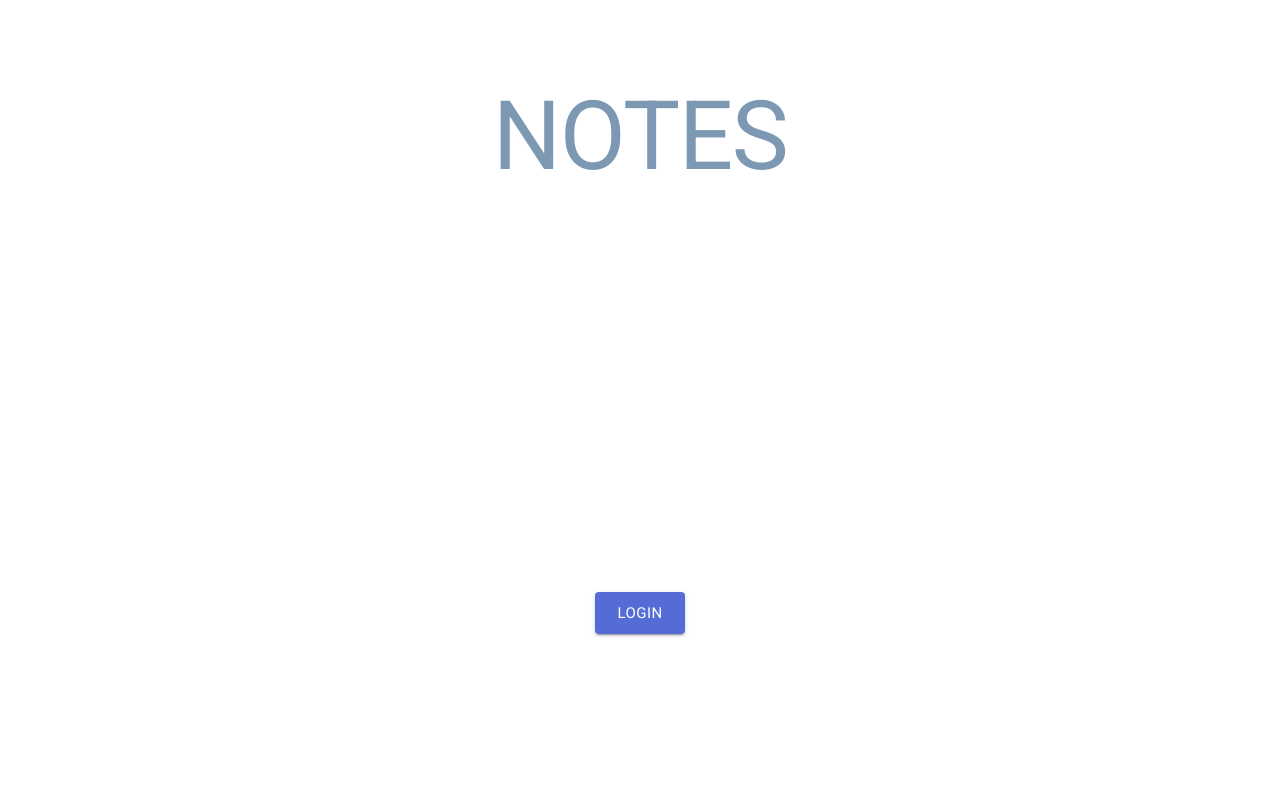
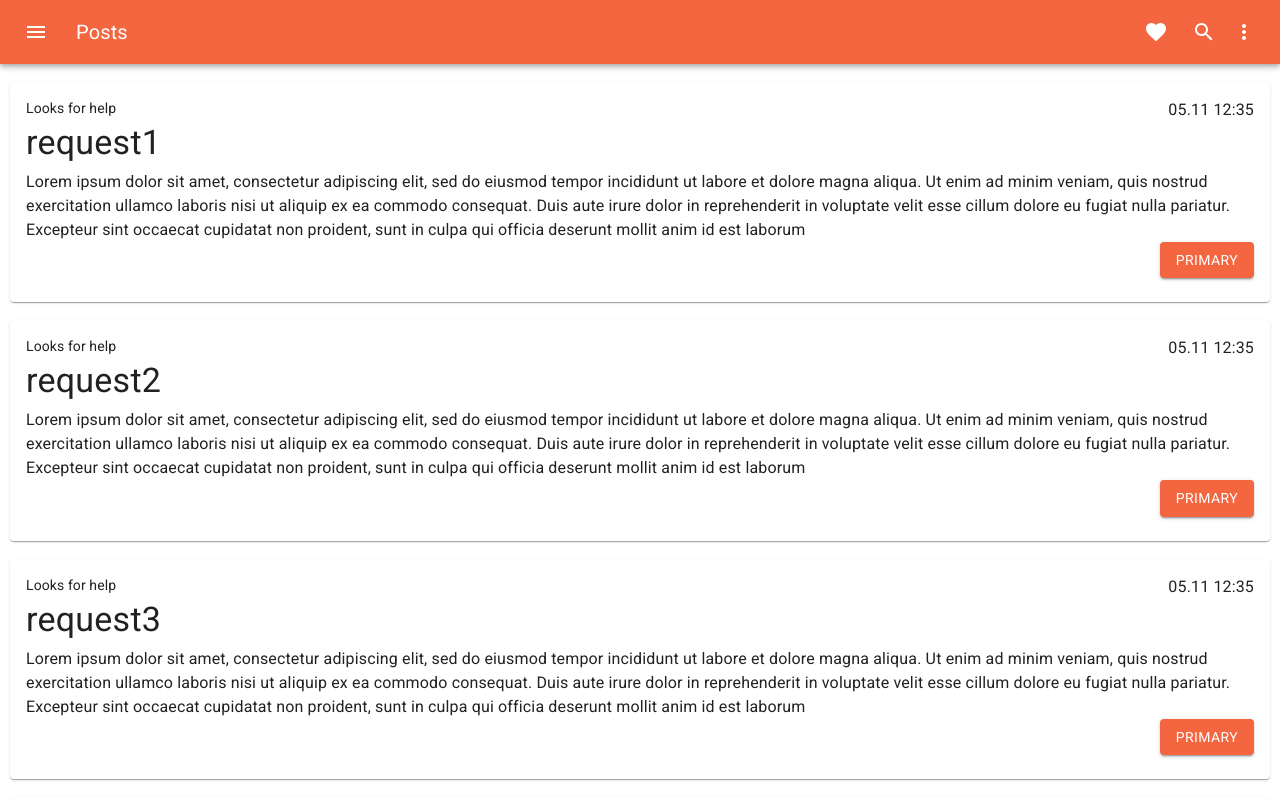
Before and after one commit to DevArcana/Hacknarock, a React (Create React App) app in the folder src/Application/ClientApp/: page / in a window 1280 px wide. Before the commit this address led to /login. Shown: the top 800 px of the page. Built offline with nearby package versions, Linux system fonts and the light colour scheme.

Commit message:
Add Posts page, setup project

```diff
--- a/src/Application/ClientApp/src/App.js
+++ b/src/Application/ClientApp/src/App.js
@@ -6,7 +6,8 @@ import { Login } from "./pages/Login/Login";
 import { Loading } from "./pages/Loading/Loading";
 import Error from "./pages/Error/Error";
 import PrivateRoute from "./authentication/private-route";
-import Home from "./pages/Home/Home";
+import Home from "./pages/Helper/Home/Home";
+import GiveHelp from "./pages/Helper/GiveHelp/GiveHelp";
 
 function App() {
   const { isLoading, error, isAuthenticated } = useAuth0();
@@ -17,14 +18,17 @@ function App() {
   if (isLoading) {
     return <Loading />;
   }
+
   return (
     <Switch>
-      <Route path="/login" component={Login} />
-      <PrivateRoute
-        path="/"
-        component={Home}
-        isAuthenticated={isAuthenticated}
-      />
+      {/*<Route path="/login" component={Login} />*/}
+      {/*<PrivateRoute*/}
+      {/*  path="/"*/}
+      {/*  component={Home}*/}
+      {/*  isAuthenticated={isAuthenticated}*/}
+      {/*/>*/}
+      <Route path="/help" component={GiveHelp} />
+      <Route path="/" component={Home} />
     </Switch>
   );
 }
--- /dev/null
+++ b/src/Application/ClientApp/src/components/NavBar/NavBar.jsx
@@ -0,0 +1,52 @@
+import React from "react";
+import { makeStyles } from "@material-ui/core/styles";
+import AppBar from "@material-ui/core/AppBar";
+import Toolbar from "@material-ui/core/Toolbar";
+import Typography from "@material-ui/core/Typography";
+import Button from "@material-ui/core/Button";
+import IconButton from "@material-ui/core/IconButton";
+import MenuIcon from "@material-ui/icons/Menu";
+import { Favorite } from "@material-ui/icons";
+import SearchIcon from "@material-ui/icons/Search";
+import MoreVertIcon from "@material-ui/icons/MoreVert";
+import Box from "@material-ui/core/Box";
+const useStyles = makeStyles((theme) => ({
+  root: {
+    flexGrow: 1,
+  },
+  menuButton: {
+    marginRight: theme.spacing(2),
+  },
+  title: {
+    flexGrow: 1,
+  },
+}));
+
+export default function NavBar() {
+  const classes = useStyles();
+
+  return (
+    <div className={classes.root}>
+      <AppBar position="static">
+        <Toolbar>
+          <IconButton
+            edge="start"
+            className={classes.menuButton}
+            color="inherit"
+            aria-label="menu"
+          >
+            <MenuIcon />
+          </IconButton>
+          <Typography variant="h6" className={classes.title}>
+            Posts
+          </Typography>
+          <Favorite />
+          <Box mr={3} />
+          <SearchIcon />
+          <Box mr={2} />
+          <MoreVertIcon />
+        </Toolbar>
+      </AppBar>
+    </div>
+  );
+}
--- /dev/null
+++ b/src/Application/ClientApp/src/pages/Helper/GiveHelp/GiveHelp.jsx
@@ -0,0 +1,8 @@
+import React from "react";
+import { Typography } from "@material-ui/core";
+
+const GiveHelp = (props) => (
+  <Typography>Help you can give in your neighbourhood!</Typography>
+);
+
+export default GiveHelp;
--- /dev/null
+++ b/src/Application/ClientApp/src/pages/Helper/Home/Home.jsx
@@ -0,0 +1,44 @@
+import React from "react";
+import { Typography } from "@material-ui/core";
+import NavBar from "../../../components/NavBar/NavBar";
+import Post from "./Post";
+
+const Home = (props) => {
+  const posts = [
+    {
+      title: "request1",
+      createdAt: "05.11 12:35",
+      description:
+        "Lorem ipsum dolor sit amet, consectetur adipiscing elit, sed do eiusmod tempor incididunt ut labore et dolore magna aliqua. Ut enim ad minim veniam, quis nostrud exercitation ullamco laboris nisi ut aliquip ex ea commodo consequat. Duis aute irure dolor in reprehenderit in voluptate velit esse cillum dolore eu fugiat nulla pariatur. Excepteur sint occaecat cupidatat non proident, sunt in culpa qui officia deserunt mollit anim id est laborum",
+    },
+    {
+      title: "request2",
+      createdAt: "05.11 12:35",
+      description:
+        "Lorem ipsum dolor sit amet, consectetur adipiscing elit, sed do eiusmod tempor incididunt ut labore et dolore magna aliqua. Ut enim ad minim veniam, quis nostrud exercitation ullamco laboris nisi ut aliquip ex ea commodo consequat. Duis aute irure dolor in reprehenderit in voluptate velit esse cillum dolore eu fugiat nulla pariatur. Excepteur sint occaecat cupidatat non proident, sunt in culpa qui officia deserunt mollit anim id est laborum",
+    },
+    {
+      title: "request3",
+      createdAt: "05.11 12:35",
+      description:
+        "Lorem ipsum dolor sit amet, consectetur adipiscing elit, sed do eiusmod tempor incididunt ut labore et dolore magna aliqua. Ut enim ad minim veniam, quis nostrud exercitation ullamco laboris nisi ut aliquip ex ea commodo consequat. Duis aute irure dolor in reprehenderit in voluptate velit esse cillum dolore eu fugiat nulla pariatur. Excepteur sint occaecat cupidatat non proident, sunt in culpa qui officia deserunt mollit anim id est laborum",
+    },
+    {
+      title: "request4",
+      createdAt: "05.11 12:35",
+      description:
+        "Lorem ipsum dolor sit amet, consectetur adipiscing elit, sed do eiusmod tempor incididunt ut labore et dolore magna aliqua. Ut enim ad minim veniam, quis nostrud exercitation ullamco laboris nisi ut aliquip ex ea commodo consequat. Duis aute irure dolor in reprehenderit in voluptate velit esse cillum dolore eu fugiat nulla pariatur. Excepteur sint occaecat cupidatat non proident, sunt in culpa qui officia deserunt mollit anim id est laborum",
+    },
+  ];
+
+  return (
+    <>
+      <NavBar />
+      {posts?.map((post, i) => (
+        <Post post={post} key={i} />
+      ))}
+    </>
+  );
+};
+
+export default Home;
--- /dev/null
+++ b/src/Application/ClientApp/src/pages/Helper/Home/Post.jsx
@@ -0,0 +1,49 @@
+import React from "react";
+import { CardContent, Typography } from "@material-ui/core";
+import Card from "@material-ui/core/Card";
+import styled from "styled-components";
+import Button from "@material-ui/core/Button";
+import Box from "@material-ui/core/Box";
+
+const Post = (props) => {
+  const { post } = props;
+  return (
+    <>
+      <PostCard>
+        <CardContent>
+          <SubtitlesBox>
+            <Typography variant="subtitle2">Looks for help</Typography>
+            <Typography>{post.createdAt}</Typography>
+          </SubtitlesBox>
+          <TitleTypography variant="h4">{post.title}</TitleTypography>
+          <Typography>{post.description}</Typography>
+          <ButtonBox>
+            <Button variant="contained" color="primary">
+              Primary
+            </Button>
+          </ButtonBox>
+        </CardContent>
+      </PostCard>
+    </>
+  );
+};
+
+const PostCard = styled(Card)`
+  margin: 18px 10px 13px;
+`;
+
+const ButtonBox = styled(Box)`
+  display: flex;
+  justify-content: flex-end;
+  width: 100%;
+`;
+
+const SubtitlesBox = styled(Box)`
+  display: flex;
+  justify-content: space-between;
+`;
+
+const TitleTypography = styled(Typography)`
+  margin-bottom: 6px;
+`;
+export default Post;
--- a/src/Application/ClientApp/src/pages/Home/Home.jsx
+++ /dev/null
@@ -1,6 +0,0 @@
-import React from "react";
-import { Typography } from "@material-ui/core";
-
-const Home = (props) => <Typography>Home</Typography>;
-
-export default Home;
--- a/src/Application/ClientApp/src/theme.js
+++ b/src/Application/ClientApp/src/theme.js
@@ -5,7 +5,7 @@ import { createMuiTheme } from "@material-ui/core/styles";
 const theme = createMuiTheme({
   palette: {
     primary: {
-      main: "#556cd6",
+      main: "#F3663F",
     },
     secondary: {
       main: "#19857b",
```
